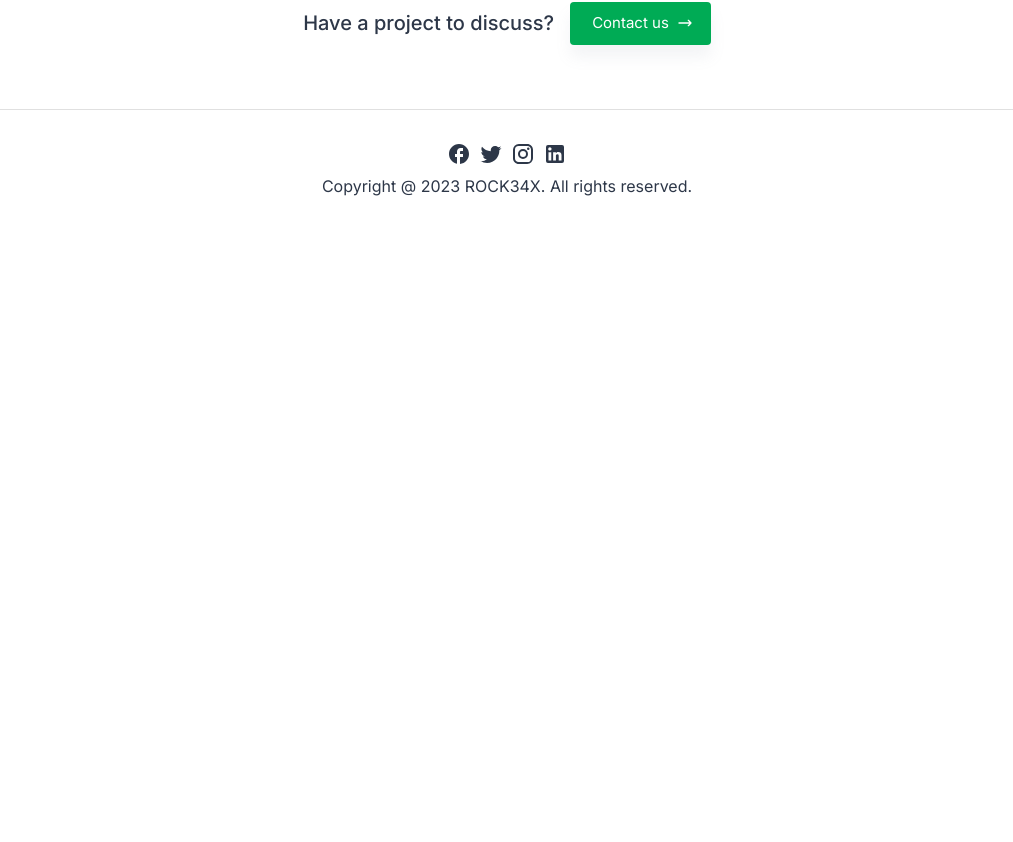
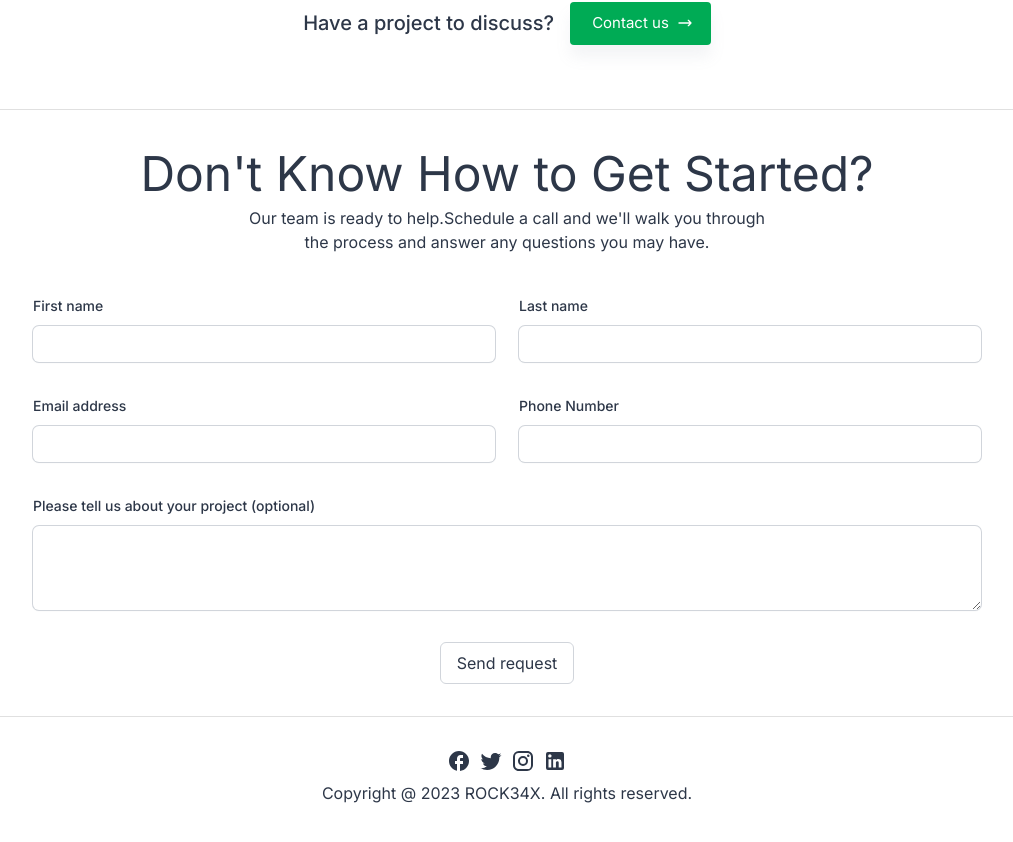
Before and after one commit to yugyogeshpawar/rock34x-landing, a React (Create React App) app: page / in a window 1280 px wide. Shown: the part 3305-4147 px from the top of the page, without its empty margins (133-1146 px from the left). Before the commit the page ends 3543 px from the top, so only its background shows below. Built offline with nearby package versions, Linux system fonts and the light colour scheme.

Commit message:
Don't Know

```diff
--- a/src/layouts/Main/Main.js
+++ b/src/layouts/Main/Main.js
@@ -6,7 +6,7 @@ import Divider from '@mui/material/Divider';
 import AppBar from '@mui/material/AppBar';
 import Box from '@mui/material/Box';
 import Slide from '@mui/material/Slide';
-import { Topbar, Sidebar, Footer2 } from './components';
+import { Topbar, Sidebar, Footer2, DontKnow } from './components';
 import Container from 'common/Container';
 import { pages } from '../navigation';
 
@@ -75,6 +75,10 @@ const Main = ({
         <Divider />
       </main>
       <Container paddingY={4}>
+        <DontKnow />
+      </Container>
+      <Divider />
+      <Container paddingY={4}>
         <Footer2 />
       </Container>
     </div>
--- /dev/null
+++ b/src/layouts/Main/components/DontKnow/DontKnow.js
@@ -0,0 +1,58 @@
+import React from 'react';
+
+function DontKnow() {
+  return (
+    <div>
+      <div className='grid justify-center'>
+        <div className='text-5xl my-2'>Don't Know How to Get Started?</div>
+        <div className='grid justify-center'>Our team is ready to help.Schedule a call and we'll walk you through</div>
+        <div className='grid justify-center'>the process and answer any questions you may have.</div>
+      </div>
+
+      <form className='lg:px-32'>
+        <div className="mt-10 grid grid-cols-2 gap-x-6 gap-y-8 sm:grid-cols-6">
+          <div className="sm:col-span-3">
+            <label for="first-name" className="block text-sm font-medium leading-6">First name</label>
+            <div className="mt-2">
+              <input type="text" name="first-name" id="first-name" autocomplete="given-name" className="block w-full rounded-md p-1.5 shadow-sm ring-1 ring-gray-300  sm:text-sm sm:leading-6" />
+            </div>
+          </div>
+
+          <div className="sm:col-span-3">
+            <label for="last-name" className="block text-sm font-medium leading-6">Last name</label>
+            <div className="mt-2">
+              <input type="text" name="last-name" id="last-name" autocomplete="family-name" className="block w-full rounded-md p-1.5 shadow-sm ring-1 ring-gray-300  sm:text-sm sm:leading-6" />
+            </div>
+          </div>
+
+          <div className="sm:col-span-3">
+            <label for="email" className="block text-sm font-medium leading-6">Email address</label>
+            <div className="mt-2">
+              <input id="email" name="email" type="email" autocomplete="email" className="block w-full rounded-md p-1.5 shadow-sm ring-1 ring-gray-300  sm:text-sm sm:leading-6" />
+            </div>
+          </div>
+
+          <div className="sm:col-span-3">
+            <label for="phone" className="block text-sm font-medium leading-6">Phone Number</label>
+            <div className="mt-2">
+              <input id="phone" name="phone" type="phone" autocomplete="phone" className="block w-full rounded-md p-1.5 shadow-sm ring-1 ring-gray-300  sm:text-sm sm:leading-6" />
+            </div>
+          </div>
+
+          <div className="col-span-full">
+            <label for="about" className="block text-sm font-medium leading-6">Please tell us about your project (optional)</label>
+            <div className="mt-2">
+              <textarea id="about" name="about" rows="3" className="block w-full rounded-md p-1.5 shadow-sm ring-1 ring-gray-300  sm:text-sm sm:leading-6"></textarea>
+            </div>
+          </div>
+        </div>
+
+        <div className='grid place-content-center mt-8'>
+          <button className="border border-gray-300 rounded-md py-2 px-4" type="submit">Send request</button>
+        </div>
+      </form>
+    </div>
+  );
+}
+
+export default DontKnow;
--- /dev/null
+++ b/src/layouts/Main/components/DontKnow/index.js
@@ -0,0 +1 @@
+export { default } from './DontKnow';
--- a/src/layouts/Main/components/index.js
+++ b/src/layouts/Main/components/index.js
@@ -3,3 +3,4 @@ export { default as Sidebar } from './Sidebar';
 export { default as Footer } from './Footer';
 export { default as Footer2 } from './Footer2';
 export { default as Footer_Figma } from './Footer-figma';
+export { default as DontKnow } from './DontKnow';
```
